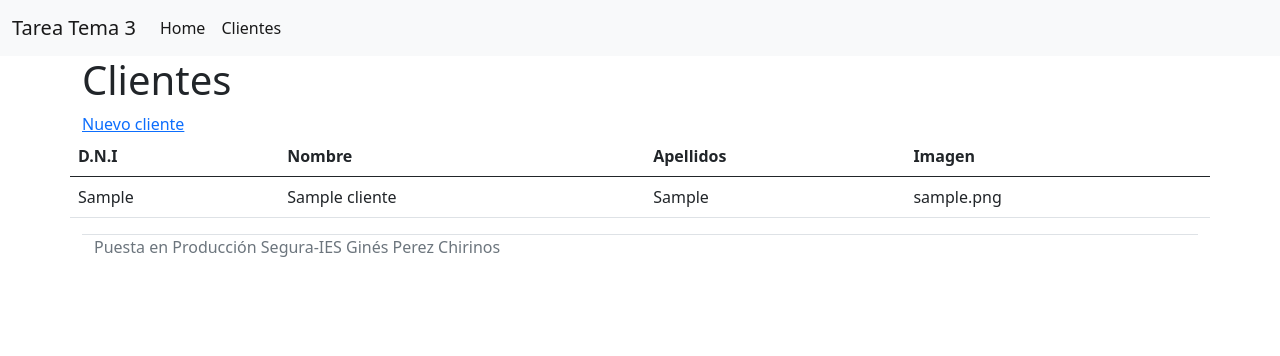
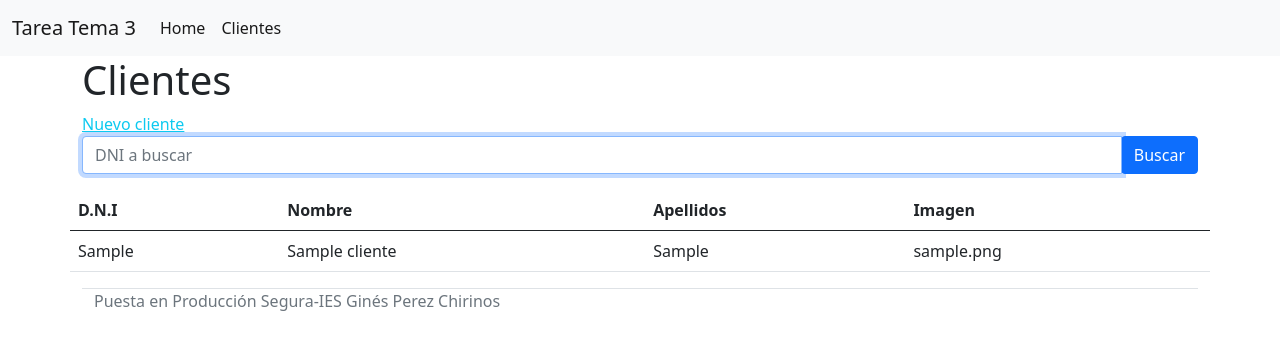
Before and after one commit to LucasSalso/tareaTema3Project, a Flask app: page /indexcliente/ in a window 1280 px wide. Shown: the top 356 px of the page. Run offline with Flask 2, Linux system fonts and the light colour scheme; tables that the repository leaves empty hold one stand-in row (values such as "Sample post"); some libraries are stand-ins or nearby versions.

Commit message:
LMSD : Buscador

```diff
--- a/app/private/models.py
+++ b/app/private/models.py
@@ -6,8 +6,11 @@ class Cliente(db.Model):
     apellidos = db.Column(db.String(50), nullable=False)
     imagen = db.Column(db.String(50), nullable=False)
 
-    def recuperarClientes(self):
-        return Cliente.query.all()
+    def recuperarClientes(self, dni=None):
+        if dni == None:
+            return Cliente.query.all()
+        else:
+            return Cliente.query.filter_by(dni=dni)
 
     def guardarCliente(self):
         db.session.add(self)
--- a/app/private/routes.py
+++ b/app/private/routes.py
@@ -12,8 +12,16 @@ from .models import Cliente
 
 @private.route("/indexcliente/", methods=["GET","POST"])
 def indexcliente():
-    clientes = Cliente().recuperarClientes()
-    return render_template("indexcliente.html", clientes=clientes)
+    cliente = Cliente()
+
+    if request.method == "POST":
+        dni = request.form.get("buscador_dni")
+        clientes = cliente.recuperarClientes(dni)
+        habilitarmostrartodosclientes = True
+    else :
+        clientes = cliente.recuperarClientes()
+        habilitarmostrartodosclientes = False
+    return render_template("indexcliente.html", clientes=clientes, habilitarmostrartodosclientes=habilitarmostrartodosclientes)
 
 @private.route("/crearcliente/", methods=["GET","POST"])
 def crearcliente():
@@ -35,5 +43,6 @@ def crearcliente():
         cliente.imagen = dni + "." + filename.split(".")[1]
         cliente.guardarCliente()
 
-        return form.nombre.data
+        clientes = Cliente().recuperarClientes()
+        return render_template("indexcliente.html", clientes=clientes, habilitarmostrartodosclientes=False)
     return render_template("crearcliente.html", form=form)
--- a/app/private/templates/indexcliente.html
+++ b/app/private/templates/indexcliente.html
@@ -3,7 +3,23 @@
 {% block contenido %}
 <h1>Clientes</h1>
 <div class="row">
-    <a href="{{ url_for('private.crearcliente') }}">Nuevo cliente</a>
+    <a href="{{ url_for('private.crearcliente') }}" class="link-info">Nuevo cliente</a>
+
+    <br/>
+
+    <form action="" method="post">
+        <div class="input-group mb-3">
+            <input type="search" class="form-control" name="buscador_dni" placeholder="DNI a buscar" autofocus required>
+            <div class="input-group-append">
+                {% if habilitarmostrartodosclientes %}
+                    <input type="button" value="Quitar filtro" class="btn btn-primary" onclick="location.href={{ url_for('private.indexcliente') }}"/>
+                {% else %}
+                    <input type="submit" value="Buscar" class="btn btn-primary"/>
+                {% endif %}
+            </div>
+        </div>
+    </form>
+
     <table class="table">
         <thead>
             <tr>
```
Also changed, not shown: app/upload/11223344G.png (added), app/upload/123456789B.png (added), app/upload/indice.png (deleted).
